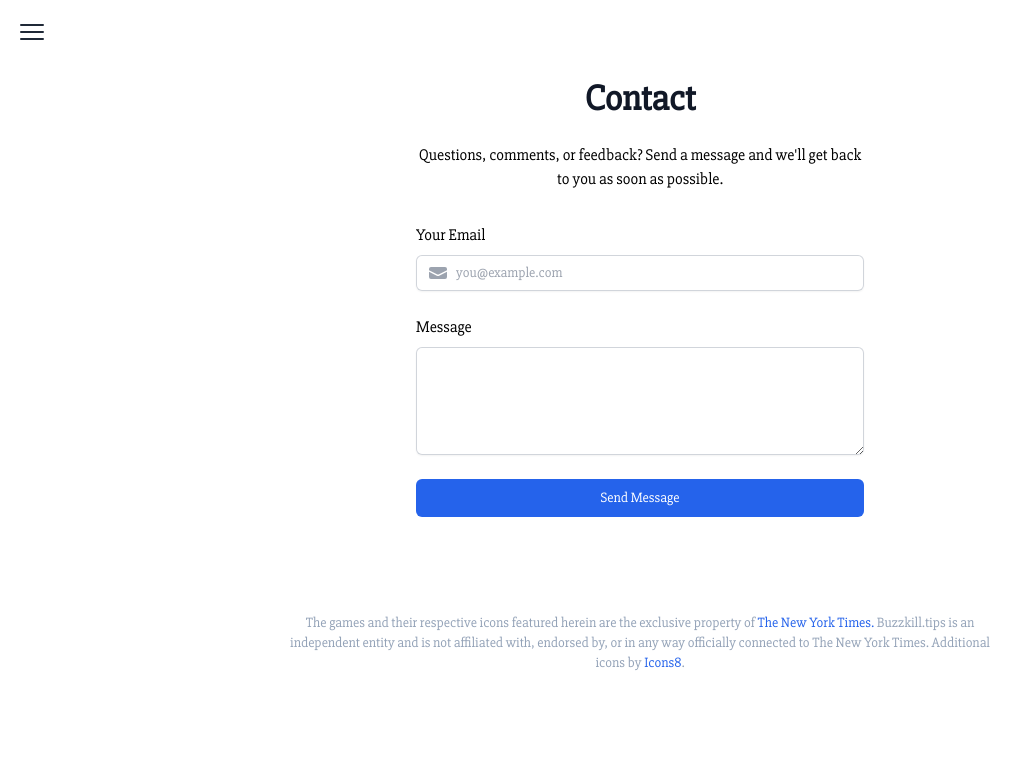
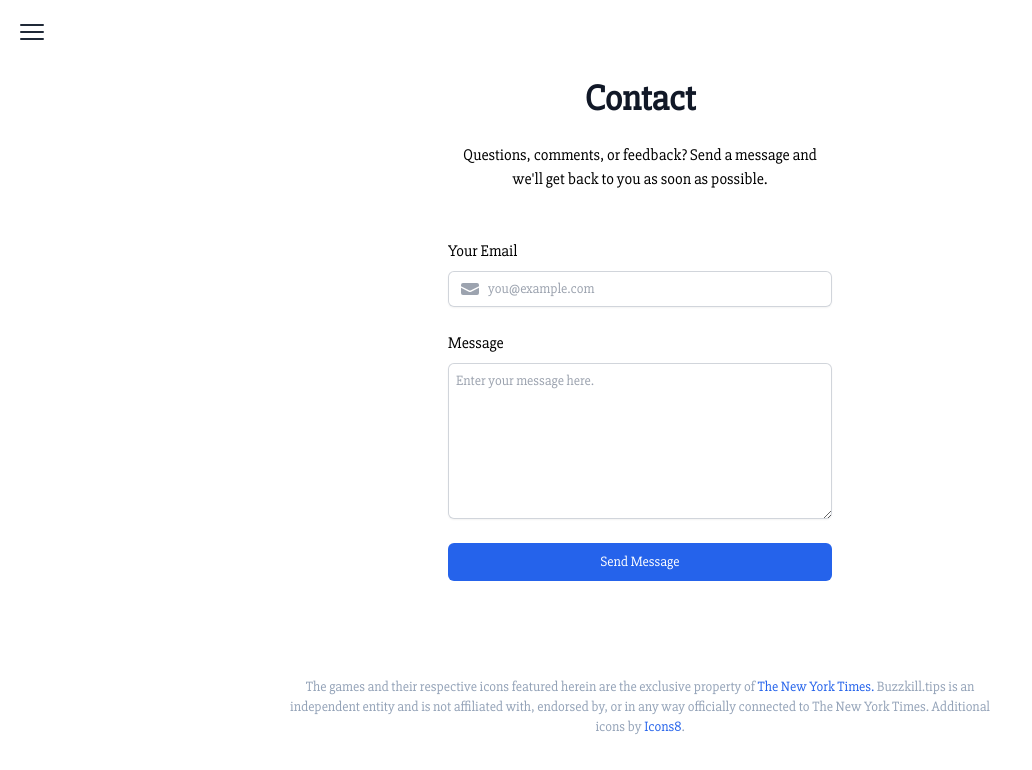
Before and after one commit to brpowell/buzzkill-website, a Next.js app: page /contact in a window 1280 px wide. Shown: the top 770 px of the page, without its empty margins (0-1032 px from the left). Built offline with nearby package versions, Linux system fonts and the light colour scheme.

Commit message:
feat: form submission

```diff
--- /dev/null
+++ b/app/contact/components/contact-form.tsx
@@ -0,0 +1,74 @@
+"use client";
+
+import { useForm, ValidationError } from "@formspree/react";
+import { EnvelopeIcon } from "@heroicons/react/20/solid";
+
+export default function ContactForm() {
+  const [formState, handleSubmit] = useForm(
+    process.env.NEXT_PUBLIC_FORM as string
+  );
+
+  if (formState.succeeded) {
+    return (
+      <div className="text-center mt-10 border py-6 rounded-sm">
+        <div className="font-bold text-xl">Thanks for reaching out!</div>
+        <p>{"We'll get back to you as soon as possible."}</p>
+      </div>
+    );
+  }
+
+  return (
+    <form className="mt-12 space-y-6" onSubmit={handleSubmit}>
+      <div>
+        <label htmlFor="email">Your Email</label>
+        <div className="relative mt-2 rounded-md shadow-sm">
+          <div className="pointer-events-none absolute inset-y-0 left-0 flex items-center pl-3">
+            <EnvelopeIcon
+              className="h-5 w-5 text-gray-400"
+              aria-hidden="true"
+            />
+          </div>
+          <input
+            id="email"
+            type="email"
+            name="email"
+            className="block w-full rounded-md border-0 py-1.5 pl-10 text-gray-900 ring-1 ring-inset ring-gray-300 placeholder:text-gray-400 focus:ring-2 focus:ring-inset focus:ring-indigo-600 sm:text-sm sm:leading-6"
+            placeholder="you@example.com"
+          />
+          <ValidationError
+            prefix="Email"
+            field="email"
+            errors={formState.errors}
+          />
+        </div>
+      </div>
+      <div>
+        <label htmlFor="message">Message</label>
+        <div className="mt-2">
+          <textarea
+            rows={6}
+            id="message"
+            name="message"
+            placeholder="Enter your message here."
+            className="p-2 block w-full rounded-md border-0 py-1.5 text-gray-900 shadow-sm ring-1 ring-inset ring-gray-300 placeholder:text-gray-400 focus:ring-2 focus:ring-inset focus:ring-indigo-600 sm:text-sm sm:leading-6"
+            defaultValue={""}
+          />
+          <ValidationError
+            prefix="Message"
+            field="message"
+            errors={formState.errors}
+          />
+        </div>
+      </div>
+      <div>
+        <button
+          type="submit"
+          className="group relative w-full flex justify-center py-2 px-4 border border-transparent text-sm font-medium rounded-md text-white bg-blue-600 hover:bg-blue-700 focus:outline-none focus:ring-2 focus:ring-offset-2 focus:ring-indigo-500 disabled:opacity-50"
+          disabled={formState.submitting}
+        >
+          Send Message
+        </button>
+      </div>
+    </form>
+  );
+}
--- a/app/contact/page.tsx
+++ b/app/contact/page.tsx
@@ -1,15 +1,15 @@
-import { EnvelopeIcon } from "@heroicons/react/20/solid";
 import { Metadata } from "next";
+import ContactForm from "./components/contact-form";
 
 export const metadata: Metadata = {
-  title: "Contact",
+  title: "Contact | Buzzkill.tips",
   description: "Contact us for questions, comments or feedback.",
 };
 
 export default function ContactPage() {
   return (
     <div className="flex flex-col items-center">
-      <div className="w-full max-w-md">
+      <div className="w-full max-w-md px-8">
         <h1 className="text-4xl font-semibold text-gray-900 text-center my-6">
           Contact
         </h1>
@@ -18,46 +18,7 @@ export default function ContactPage() {
             "Questions, comments, or feedback? Send a message and we'll get back to you as soon as possible."
           }
         </p>
-        <form className="mt-8 space-y-6" action="#" method="POST">
-          <div>
-            <label htmlFor="email">Your Email</label>
-            <div className="relative mt-2 rounded-md shadow-sm">
-              <div className="pointer-events-none absolute inset-y-0 left-0 flex items-center pl-3">
-                <EnvelopeIcon
-                  className="h-5 w-5 text-gray-400"
-                  aria-hidden="true"
-                />
-              </div>
-              <input
-                type="email"
-                name="email"
-                id="email"
-                className="block w-full rounded-md border-0 py-1.5 pl-10 text-gray-900 ring-1 ring-inset ring-gray-300 placeholder:text-gray-400 focus:ring-2 focus:ring-inset focus:ring-indigo-600 sm:text-sm sm:leading-6"
-                placeholder="you@example.com"
-              />
-            </div>
-          </div>
-          <div>
-            <label htmlFor="message">Message</label>
-            <div className="mt-2">
-              <textarea
-                rows={4}
-                name="message"
-                id="message"
-                className="block w-full rounded-md border-0 py-1.5 text-gray-900 shadow-sm ring-1 ring-inset ring-gray-300 placeholder:text-gray-400 focus:ring-2 focus:ring-inset focus:ring-indigo-600 sm:text-sm sm:leading-6"
-                defaultValue={""}
-              />
-            </div>
-          </div>
-          <div>
-            <button
-              type="submit"
-              className="group relative w-full flex justify-center py-2 px-4 border border-transparent text-sm font-medium rounded-md text-white bg-blue-600 hover:bg-blue-700 focus:outline-none focus:ring-2 focus:ring-offset-2 focus:ring-indigo-500"
-            >
-              Send Message
-            </button>
-          </div>
-        </form>
+        <ContactForm />
       </div>
     </div>
   );
--- a/app/nyt/spelling-bee/components/spelling-bee.tsx
+++ b/app/nyt/spelling-bee/components/spelling-bee.tsx
@@ -50,10 +50,10 @@ export default function SpellingBee({ data }: SpellingBeeProps) {
       )}
       {markedWords.length > 0 && (
         <button
-          className="fixed transition-all right-6 bottom-6 bg-white bg-opacity-70 p-4 rounded-full"
+          className="fixed transition-all right-6 bottom-6 bg-white bg-opacity-70 p-3 rounded-full hover:bg-opacity-100 shadow-lg"
           onClick={onUndoClick}
         >
-          <ArrowUturnLeftIcon className="h-8 w-8" />
+          <ArrowUturnLeftIcon className="h-6 w-6" />
         </button>
       )}
     </div>
--- a/app/page.tsx
+++ b/app/page.tsx
@@ -19,11 +19,14 @@ export const metadata: Metadata = {
 export default function Home() {
   return (
     <main className="flex flex-col">
-      <div className="flex flex-col items-center pt-14 sm:p-24">
+      <div className="flex flex-col items-center pt-8 sm:p-18">
         <h1 className="text-6xl mb-4">Buzzkill.tips</h1>
-        <h3 className="text-2xl mb-12 italic text-gray-500">
+        <h3 className="text-lg mb-4 text-gray-600 text-center px-4">
+          Tools and answers to your favorite New York Times games
+        </h3>
+        <h4 className="text-md mb-12 text-gray-400 italic">
           Just tell me <span className="not-italic ml-1">{""}🫠</span>
-        </h3>
+        </h4>
         <div className="grid sm:grid-cols-2 lg:grid-cols-4 gap-6 justify-center">
           {games.map((game) => {
             return (
--- a/package.json
+++ b/package.json
@@ -9,6 +9,7 @@
     "lint": "next lint"
   },
   "dependencies": {
+    "@formspree/react": "^2.5.1",
     "@headlessui/react": "^1.7.17",
     "@heroicons/react": "^2.1.1",
     "@vercel/analytics": "^1.1.1",
```
Also changed, not shown: 1 other file (tests, documents, lock files or other folders).
